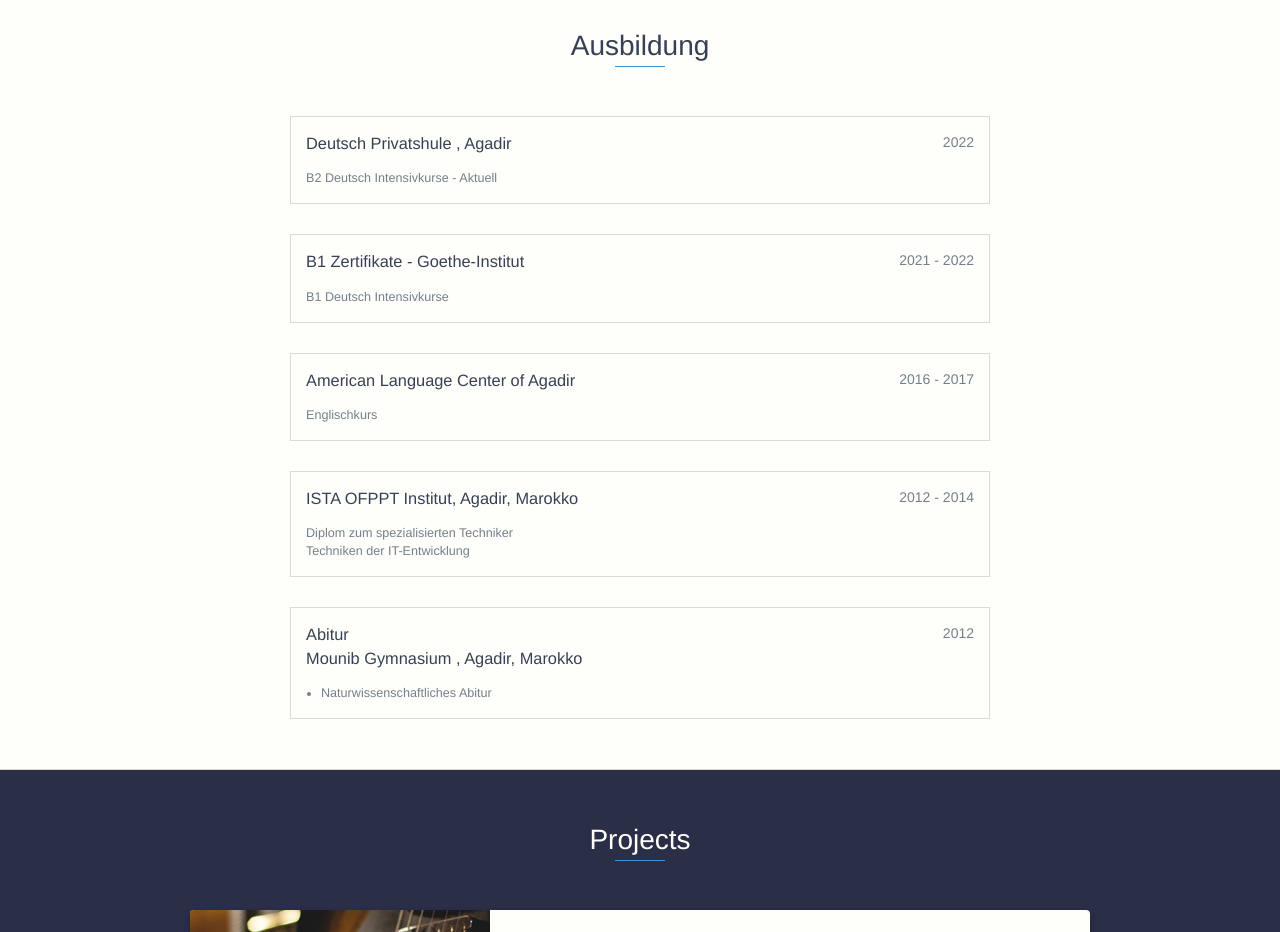
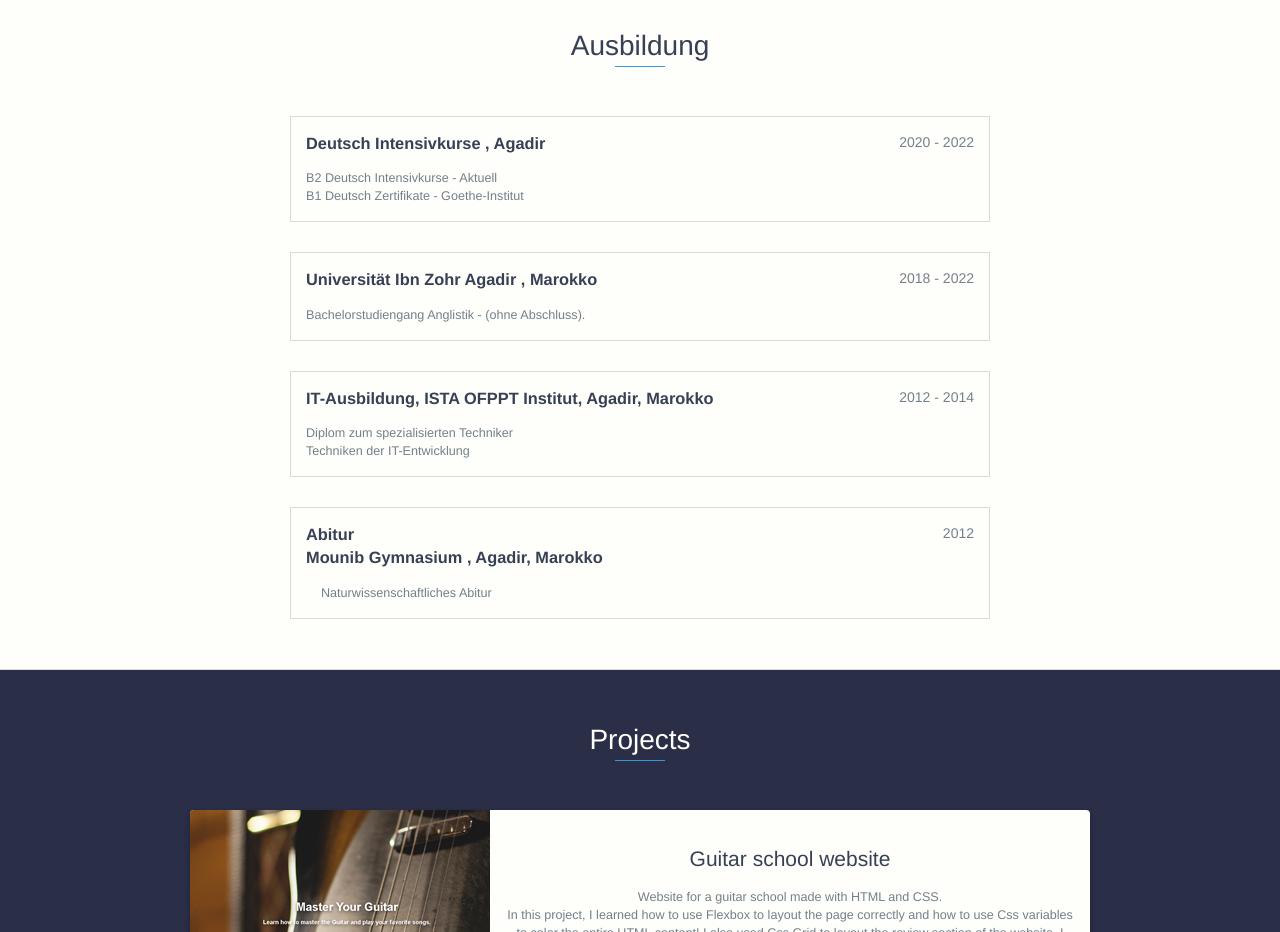
Before and after one commit to AmineTamar/Aminetamar.github.io, a website: page index.html in a window 1280 px wide. Shown: the part 1660-2592 px from the top of the page. Drawn offline with nearby package versions, Linux system fonts and the light colour scheme.

Commit message:
text changed

```diff
--- a/css/styles.css
+++ b/css/styles.css
@@ -53,3 +53,6 @@
 header a{
   color: var(--thirdcolor);
 }
+div.education-block h3{
+  font-weight: bold;
+}
--- a/index.html
+++ b/index.html
@@ -126,33 +126,28 @@ Websites Erstellen mit HTML,CSS und Javascript </p><p>logos und icons mit adobe
     <div class="exp" style="background-color: var(--seconadrycolor); " id="education">
         <h2 class="heading">Ausbildung</h2>
         <div class="education-block">
-            <h3>Deutsch Privatshule , Agadir</h3>
-            <span class="education-date">2022</span>
+            <h3>Deutsch Intensivkurse , Agadir</h3>
+            <span class="education-date">2020 - 2022</span>
             <h4></h4>
             <p>
-                B2 Deutsch Intensivkurse - Aktuell
-            </p>
-        </div>
-        <div class="education-block">
-            <h3>B1 Zertifikate - Goethe-Institut</h3>
-            <span class="education-date">2021 -  2022</span>
-            <h4></h4>
-            <p>
-                B1 Deutsch Intensivkurse
-            </p>
-        </div>
-        <div class="education-block">
-            <h3>American Language Center of Agadir</h3>
-            <span class="education-date">2016 -
-                 2017</span>
-            <h4></h4>
-            <p>
-                Englischkurs
+                B2 Deutsch Intensivkurse - Aktuell <br>
+                B1 Deutsch Zertifikate - Goethe-Institut
             </p>
         </div>
 
         <div class="education-block">
-            <h3>ISTA OFPPT Institut, Agadir, Marokko</h3>
+            <h3>Universität Ibn Zohr  Agadir , Marokko</h3>
+            <span class="education-date">2018 -
+                 2022</span>
+            <h4></h4>
+            <p>
+                Bachelorstudiengang Anglistik -
+(ohne Abschluss).
+            </p>
+        </div>
+
+        <div class="education-block">
+            <h3>IT-Ausbildung, ISTA OFPPT Institut, Agadir, Marokko</h3>
             <span class="education-date"> 2012 -  2014</span>
             <h4></h4>
             <p>
@@ -168,9 +163,9 @@ Techniken der IT-Entwicklung
                 Mounib Gymnasium , Agadir, Marokko</h3>
             <span class="education-date">2012</span>
             <h4></h4>
-            <ul>
+            <ul style="list-style: none;">
                 <li>
-                    Naturwissenschaftliches Abitur
+                Naturwissenschaftliches Abitur
 
                 </li>
 
```
